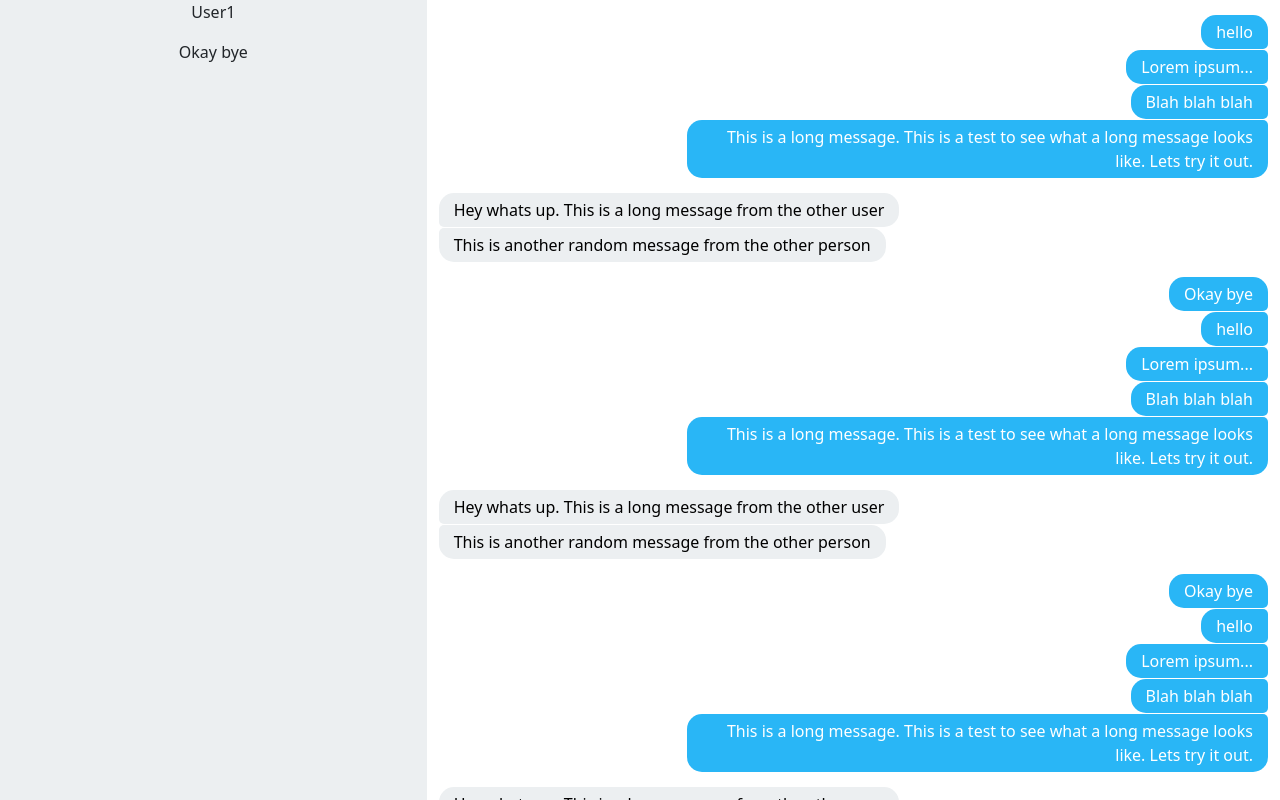
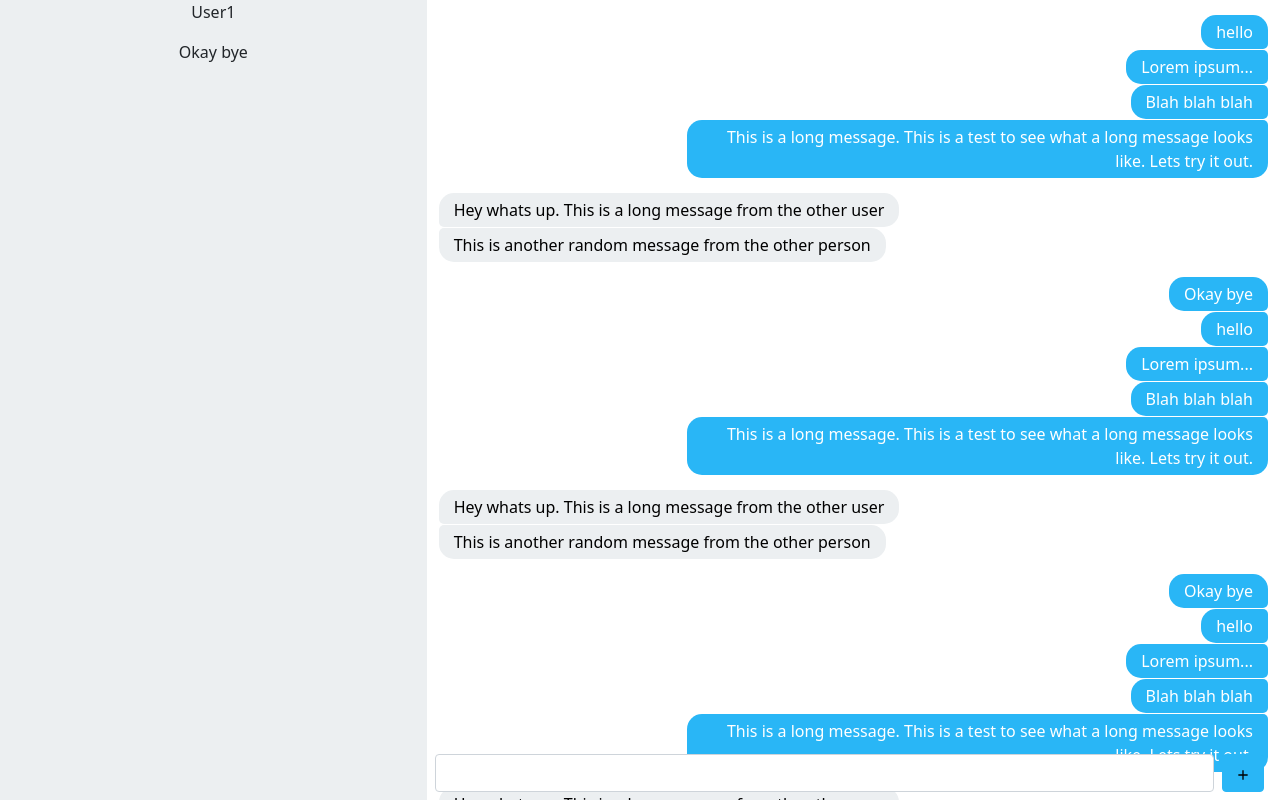
Before and after one commit to DevanTurtle7/full-stack-chat, a React (Create React App) app: page / in a window 1280 px wide. Built offline with nearby package versions, Linux system fonts and the light colour scheme.

Commit message:
updated styling and added input

```diff
--- a/package.json
+++ b/package.json
@@ -7,8 +7,10 @@
     "@testing-library/react": "^11.2.7",
     "@testing-library/user-event": "^12.8.3",
     "bootstrap": "^5.1.3",
+    "node-sass": "^6.0.1",
     "react": "^17.0.2",
     "react-dom": "^17.0.2",
+    "react-icons": "^4.3.1",
     "react-scripts": "4.0.3",
     "reactstrap": "^9.0.1",
     "web-vitals": "^1.1.2"
--- a/src/Bubble.js
+++ b/src/Bubble.js
@@ -11,12 +11,18 @@ class Bubble extends Component {
         this.firstClassName = this.props.first ? "chat-bubble-first" : ""
         this.lastClassName = this.props.last ? "chat-bubble-last" : ""
         this.justification = this.props.sent ? "justify-content-end" : "justify-content-start"
+        this.bgColor = this.props.sent ? "bg-primary" : "bg-secondary"
     }
 
     render() {
         return (
             <Col className={"d-flex " + this.justification}>
-                <div className={"chat-bubble " + this.sentClassName + " " + this.firstClassName + " " + this.lastClassName}>
+                <div className={"chat-bubble "
+                + this.sentClassName + " "
+                + this.firstClassName + " "
+                + this.lastClassName + " "
+                + this.bgColor}
+                color={this.color}>
                     <p>{this.props.text}</p>
                 </div>
             </Col>
--- a/src/Chat.js
+++ b/src/Chat.js
@@ -1,6 +1,7 @@
 import { Component } from 'react';
 import { Col } from 'reactstrap';
 import Bubble from './Bubble';
+import ChatInput from './ChatInput';
 
 class Chat extends Component {
     constructor(props) {
@@ -8,27 +9,27 @@ class Chat extends Component {
 
         // Temp stuff for testing
         this.messages = [
-            {sender: 1, message: "hello"},
-            {sender: 1, message: "Lorem ipsum..."},
-            {sender: 1, message: "Blah blah blah"},
-            {sender: 1, message: "This is a long message. This is a test to see what a long message looks like. Lets try it out."},
-            {sender: 2, message: "Hey whats up. This is a long message from the other user"},
-            {sender: 2, message: "This is another random message from the other person"},
-            {sender: 1, message: "Okay bye"},
-            {sender: 1, message: "hello"},
-            {sender: 1, message: "Lorem ipsum..."},
-            {sender: 1, message: "Blah blah blah"},
-            {sender: 1, message: "This is a long message. This is a test to see what a long message looks like. Lets try it out."},
-            {sender: 2, message: "Hey whats up. This is a long message from the other user"},
-            {sender: 2, message: "This is another random message from the other person"},
-            {sender: 1, message: "Okay bye"},
-            {sender: 1, message: "hello"},
-            {sender: 1, message: "Lorem ipsum..."},
-            {sender: 1, message: "Blah blah blah"},
-            {sender: 1, message: "This is a long message. This is a test to see what a long message looks like. Lets try it out."},
-            {sender: 2, message: "Hey whats up. This is a long message from the other user"},
-            {sender: 2, message: "This is another random message from the other person"},
-            {sender: 1, message: "Okay bye"},
+            { sender: 1, message: "hello" },
+            { sender: 1, message: "Lorem ipsum..." },
+            { sender: 1, message: "Blah blah blah" },
+            { sender: 1, message: "This is a long message. This is a test to see what a long message looks like. Lets try it out." },
+            { sender: 2, message: "Hey whats up. This is a long message from the other user" },
+            { sender: 2, message: "This is another random message from the other person" },
+            { sender: 1, message: "Okay bye" },
+            { sender: 1, message: "hello" },
+            { sender: 1, message: "Lorem ipsum..." },
+            { sender: 1, message: "Blah blah blah" },
+            { sender: 1, message: "This is a long message. This is a test to see what a long message looks like. Lets try it out." },
+            { sender: 2, message: "Hey whats up. This is a long message from the other user" },
+            { sender: 2, message: "This is another random message from the other person" },
+            { sender: 1, message: "Okay bye" },
+            { sender: 1, message: "hello" },
+            { sender: 1, message: "Lorem ipsum..." },
+            { sender: 1, message: "Blah blah blah" },
+            { sender: 1, message: "This is a long message. This is a test to see what a long message looks like. Lets try it out." },
+            { sender: 2, message: "Hey whats up. This is a long message from the other user" },
+            { sender: 2, message: "This is another random message from the other person" },
+            { sender: 1, message: "Okay bye" },
         ]
 
         this.userId = 1;
@@ -45,14 +46,17 @@ class Chat extends Component {
             messages.push(<Bubble
                 sent={sender === this.userId}
                 text={message.message}
-                first={i === 0 || this.messages[i-1].sender !== sender}
-                last={i === (numMessages - 1) || this.messages[i+1].sender !== sender}
+                first={i === 0 || this.messages[i - 1].sender !== sender}
+                last={i === (numMessages - 1) || this.messages[i + 1].sender !== sender}
                 key={i}
             />)
         }
 
         return (
-            <Col sm={8} className="chat-window">{messages}</Col>
+            <Col sm={8} className="chat-window">
+                {messages}
+                <ChatInput />
+            </Col>
         )
     }
 }
--- a/src/ChatButton.js
+++ b/src/ChatButton.js
@@ -1,6 +1,5 @@
 import { Component } from 'react';
 import { Col } from 'reactstrap';
-import Bubble from './Bubble';
 
 class ChatButton extends Component {
     render() {
--- /dev/null
+++ b/src/ChatInput.js
@@ -0,0 +1,20 @@
+import { Component } from 'react';
+import { Col, Input, Row } from 'reactstrap';
+import SendButton from './SendButton';
+
+class ChatInput extends Component {
+    render() {
+        return (
+            <div className="chat-input position-fixed end-0 bottom-0">
+                <Row className="mx-2 mb-2">
+                    <Col className="px-0">
+                        <Input/>
+                    </Col>
+                    <SendButton />
+                </Row>
+            </div>
+        )
+    }
+}
+
+export default ChatInput;
--- /dev/null
+++ b/src/SendButton.js
@@ -0,0 +1,17 @@
+import { Component } from 'react';
+import { Col, Button } from 'reactstrap';
+import { MdAdd } from "react-icons/md";
+
+class SendButton extends Component {
+    render() {
+        return (
+            <Col md="auto" className="px-2">
+                <Button color="primary">
+                    <MdAdd />
+                </Button>
+            </Col>
+        )
+    }
+}
+
+export default SendButton;
--- /dev/null
+++ b/src/custom.scss
@@ -0,0 +1,6 @@
+$theme-colors: (
+  "primary": #29b6f6,
+  "secondary": #eceff1,
+);
+
+@import '~bootstrap/scss/bootstrap.scss';
--- a/src/index.css
+++ b/src/index.css
@@ -14,7 +14,7 @@ code {
 
 * {
   -ms-overflow-style: none !important;
-  }
+}
 
 .chat-bubble {
   width: fit-content;
@@ -34,7 +34,6 @@ code {
 
 .chat-bubble-sent {
   text-align: right;
-  background-color: #29b6f6;
   color: white;
   border-top-left-radius: 15px;
   border-bottom-left-radius: 15px;
@@ -42,7 +41,6 @@ code {
 
 .chat-bubble-received {
   text-align: left;
-  background-color: #eceff1;
   color: black;
   border-top-right-radius: 15px;
   border-bottom-right-radius: 15px;
@@ -76,3 +74,11 @@ code {
   background-color: white;
   padding-bottom: 15px;
 }
+
+.chat-input {
+  width: inherit;
+}
+
+.col-fit-width {
+  width: fit-content
+}
--- a/src/index.js
+++ b/src/index.js
@@ -4,6 +4,7 @@ import './index.css';
 import App from './App';
 import reportWebVitals from './reportWebVitals';
 import 'bootstrap/dist/css/bootstrap.min.css';
+import './custom.scss';
 
 ReactDOM.render(
   <React.StrictMode>
```
Also changed, not shown: 1 other file (tests, documents, lock files or other folders).
